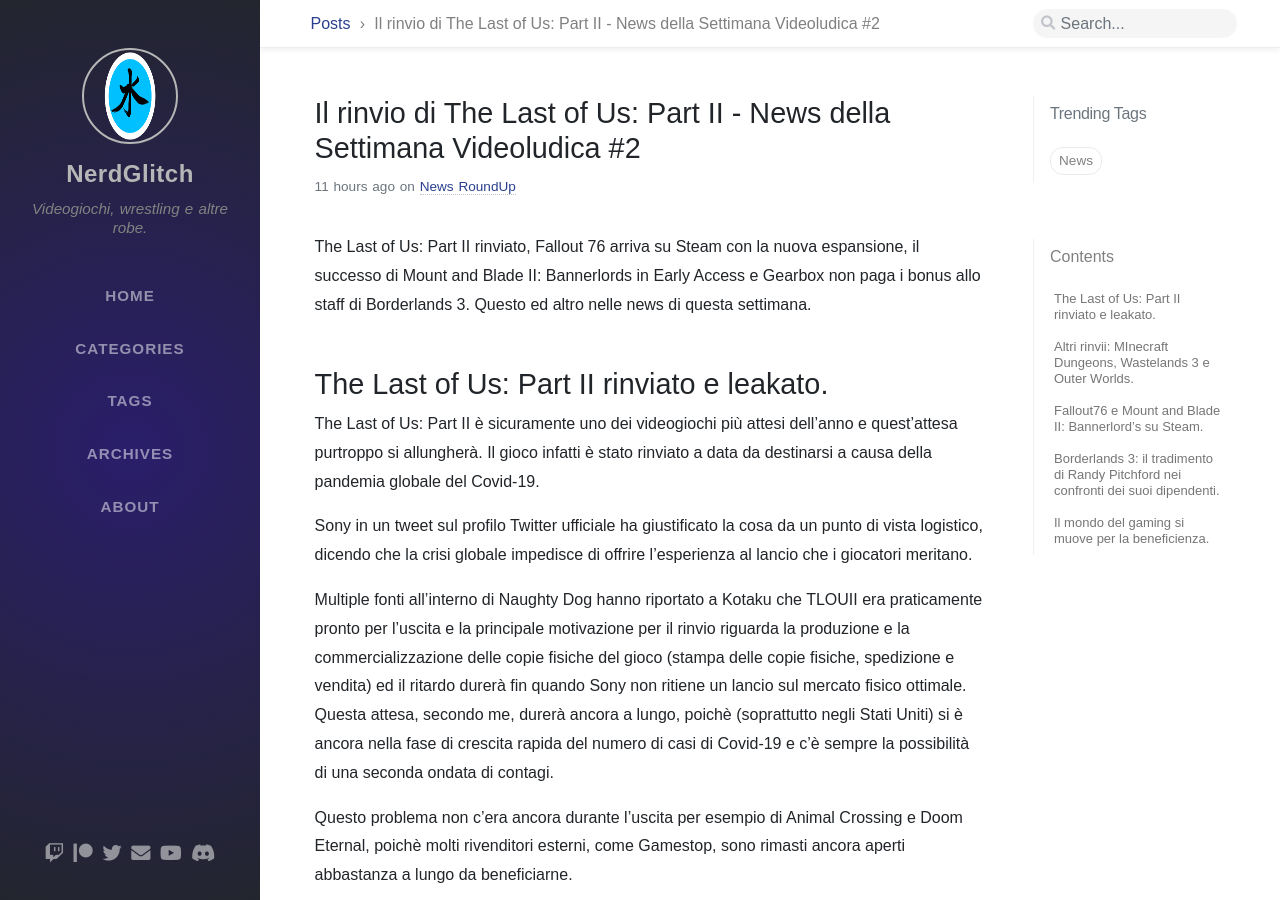
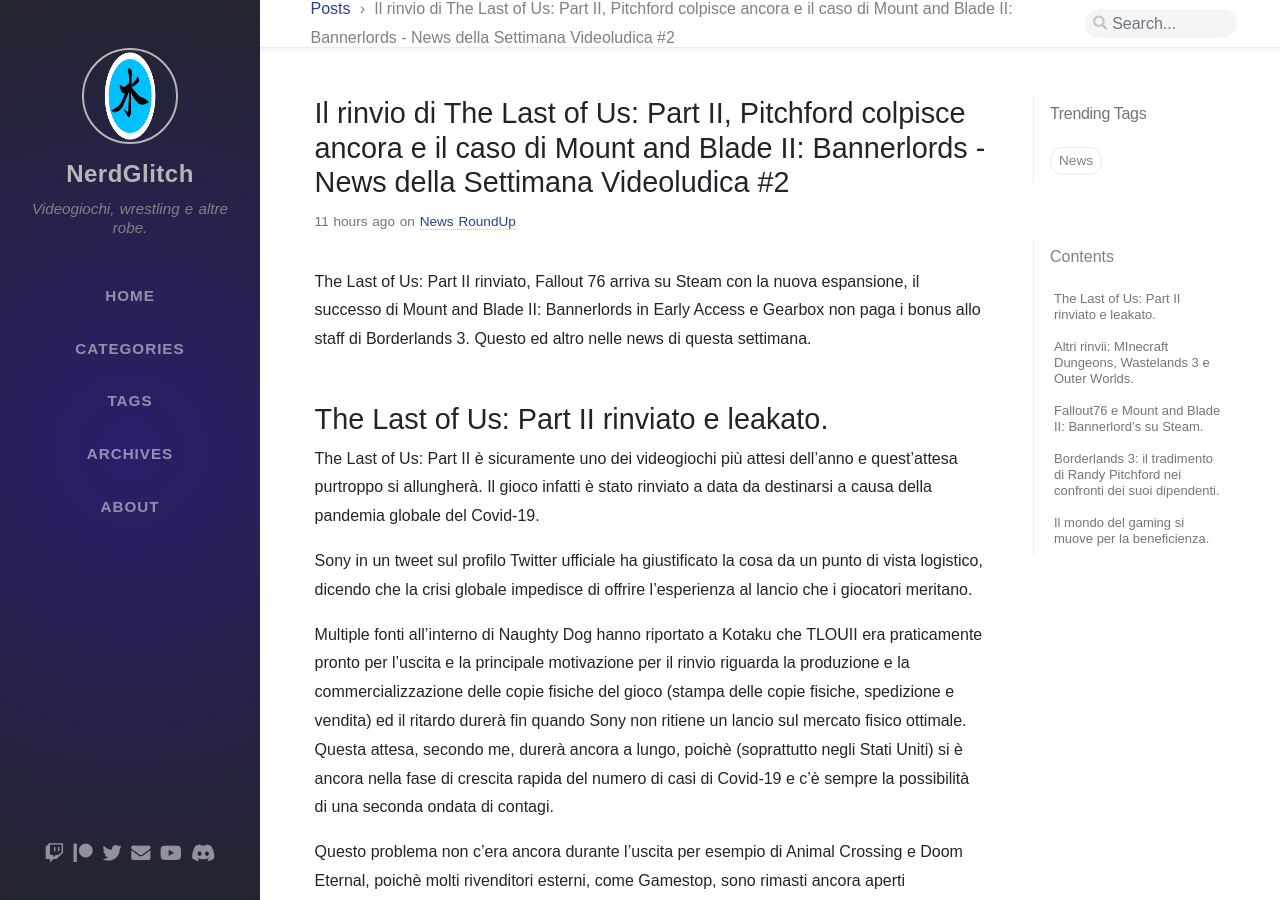
Before and after one commit to nerdglitch/nerdglitch.github.io, a Jekyll site: the page built from _posts/2020-04-04-news-settimanali-2.md, in a window 1280 px wide and 900 px high. Built offline with Jekyll 4.4.1, drawn with Linux system fonts in a browser that asks for light colours; nearby versions of some CDN libraries; some web fonts are replaced; comment, search, counter and statistics services are not loaded; some of the changed text lies outside the part shown.

Commit message:
update post

```diff
--- a/_posts/2020-04-04-news-settimanali-2.md
+++ b/_posts/2020-04-04-news-settimanali-2.md
@@ -1,5 +1,5 @@
 ---
-title: "Il rinvio di The Last of Us: Part II - News della Settimana Videoludica #2"
+title: "Il rinvio di The Last of Us: Part II, Pitchford colpisce ancora e il caso di Mount and Blade II: Bannerlords - News della Settimana Videoludica #2"
 date: 2020-04-04 14:00:00 +0100
 categories: [News RoundUp]
 tags: [News]
@@ -84,4 +84,4 @@
 
 Rockstar ha annunciato che il 5% del ricavato proveniente dalle microtransazioni di GTA Online e Red Dead Online andrà a supporto di fondazioni nella lotta contro questa pandemia.
 
-Humble Bundle (che da sempre offre gran parte del suo fatturato ad associazioni di beneficienza) ha organizzato un bundle da 28 euro chiamato [Conquer COvid-19](https://www.humblebundle.com/conquer-covid19-bundle?hmb_source=humble_home&hmb_medium=product_tile&hmb_campaign=mosaic_section_1_layout_index_1_layout_type_twos_tile_index_1_c_conquercovid_bundle), in cui sono presenti giochi del calibro di Undertale, Hollow Knight, The Witness, SuperHot, Darksiders 1 e2, SNiper Elite 3, Europa Universalis 4 e molti altri. Tale bundle ha già raggiunto e superato gli oltre 4 milioni di euro di vendite e sicuramente aiuterà molte vite.
+Humble Bundle (che da sempre offre gran parte del suo fatturato ad associazioni di beneficienza) ha organizzato un bundle da 28 euro chiamato [Conquer COVID-19](https://www.humblebundle.com/conquer-covid19-bundle?hmb_source=humble_home&hmb_medium=product_tile&hmb_campaign=mosaic_section_1_layout_index_1_layout_type_twos_tile_index_1_c_conquercovid_bundle), in cui sono presenti giochi del calibro di Undertale, Hollow Knight, The Witness, SuperHot, Darksiders 1 e2, SNiper Elite 3, Europa Universalis 4 e molti altri. Tale bundle ha già raggiunto e superato gli oltre 4 milioni di euro di vendite e sicuramente aiuterà molte vite.
```
